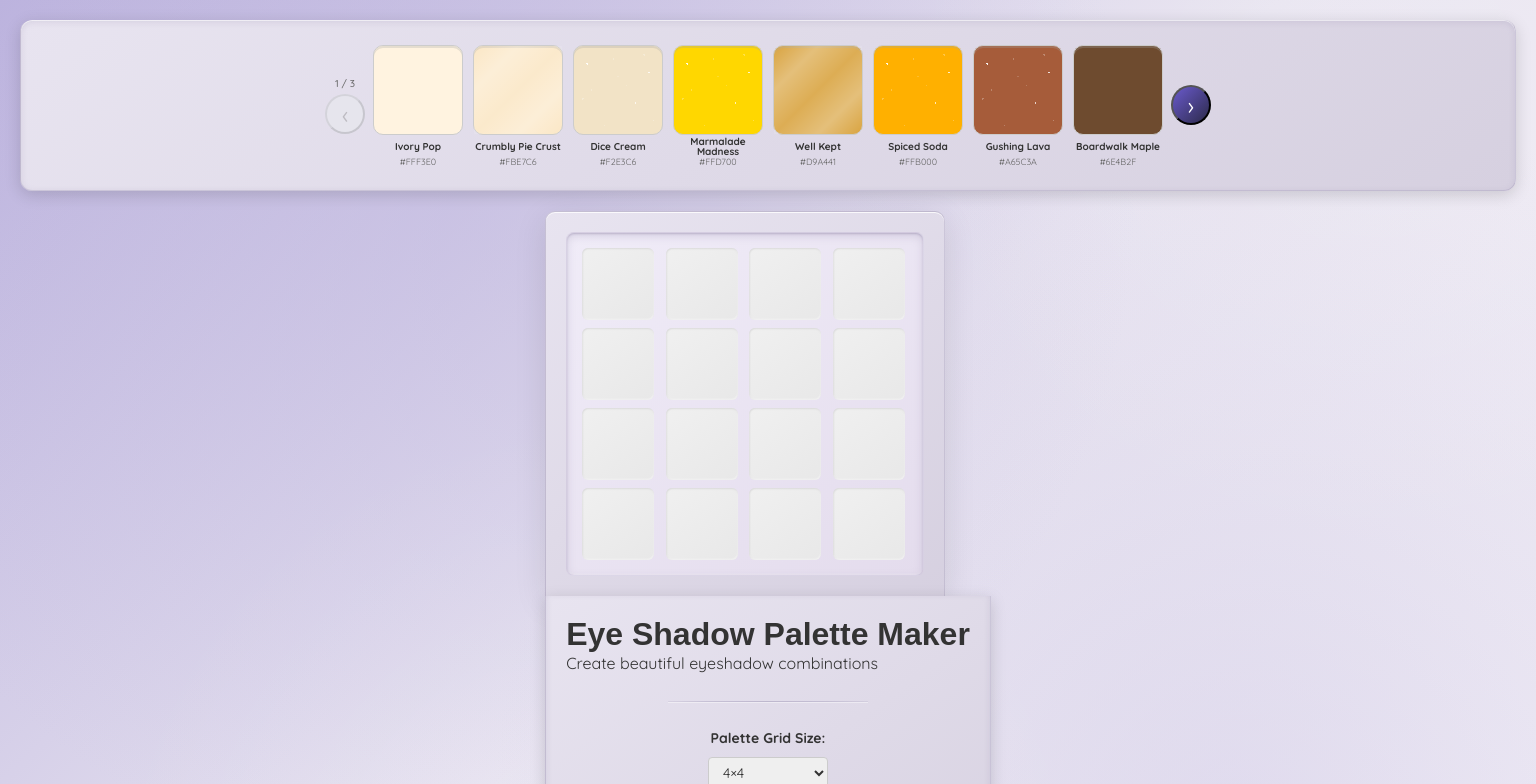
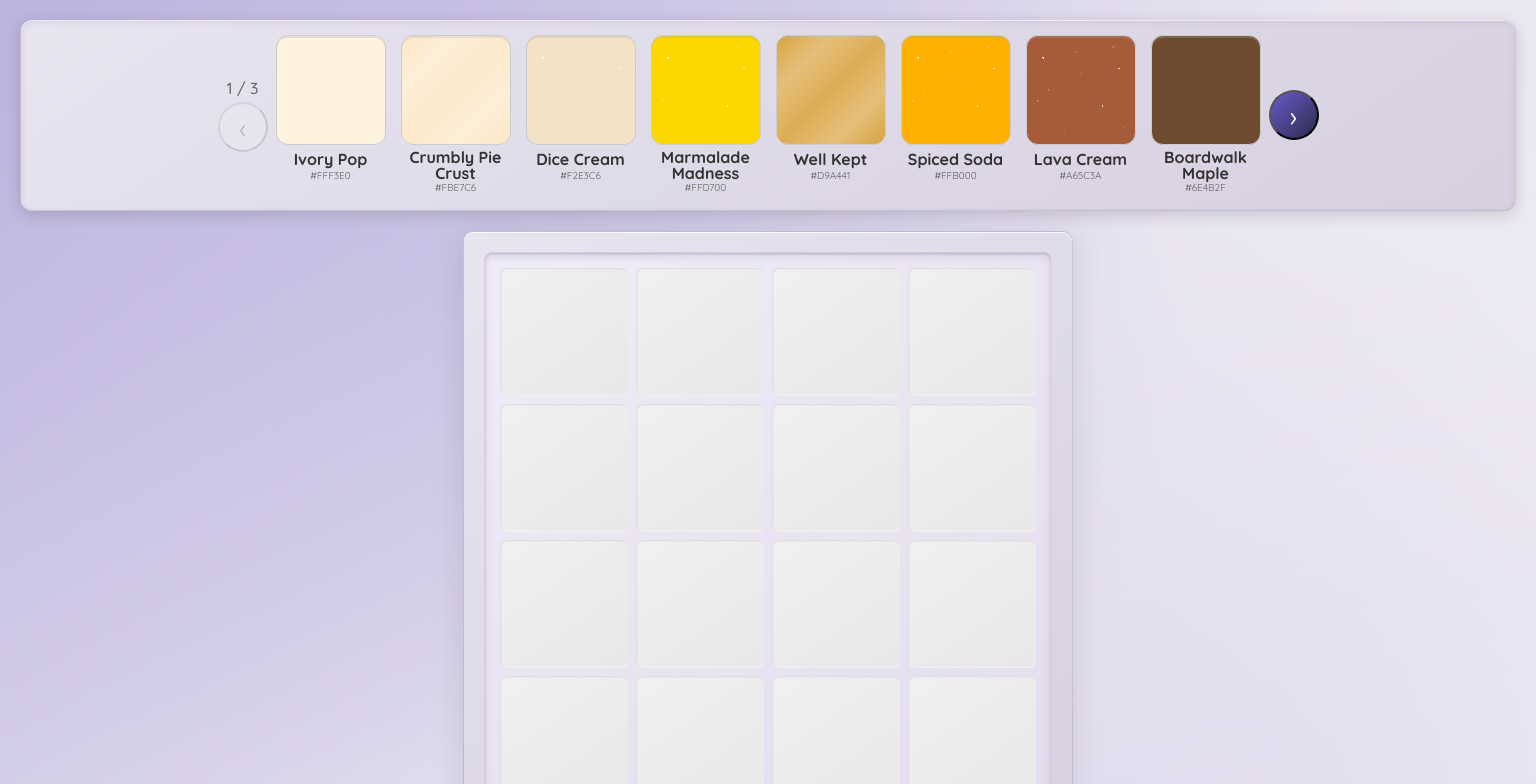
Before and after one commit to ktocdev/eye-shadow-palette-maker, a Vue app: page / in a window 1536 px wide. Shown: the top 784 px of the page. Built offline with nearby package versions, Linux system fonts and the light colour scheme; a web font is replaced by a local one.

Commit message:
ESPM-5 - layout updates

```diff
--- a/components/SwatchesExplorer.vue
+++ b/components/SwatchesExplorer.vue
@@ -34,15 +34,6 @@ const handleClear = () => {
 const handleRandomize = () => {
   paletteGridRef.value?.generateRandomPalette()
 }
-
-// Setup and cleanup
-onMounted(() => {
-  document.body.style.overflow = 'hidden'
-})
-
-onUnmounted(() => {
-  document.body.style.overflow = ''
-})
 </script>
 
 <template>
--- a/components/carousel/ColorCarousel.vue
+++ b/components/carousel/ColorCarousel.vue
@@ -91,7 +91,7 @@ const {
   font-family: var(--font-family-primary);
   font-size: var(--font-size-sm);
   color: var(--color-text-secondary);
-  font-weight: 500;
+  font-weight: var(--font-weight-medium);
   text-align: center;
   min-width: 40px;
 }
@@ -182,7 +182,7 @@ const {
 }
 
 /* Tablet swatch sizing - fixed dimensions */
-@media (min-width: 481px) {
+/* @media (min-width: 481px) {
   .color-carousel {
     padding: 20px;
   }
@@ -214,10 +214,10 @@ const {
     height: 10px;
     margin-top: 2px;
   }
-}
+} */
 
 /* Desktop layout adjustments - container queries handle sizing */
-@media (min-width: 769px) {
+/* @media (min-width: 973px) {
   .color-carousel {
     padding: 25px;
   }
@@ -236,7 +236,7 @@ const {
     height: 12px;
     margin-top: 2px;
   }
-}
+} */
 
 /* Container Queries for smooth responsive transitions */
 @container (max-width: 320px) {
@@ -347,4 +347,49 @@ const {
     font-size: var(--font-size-xs);
   }
 }
+
+/* Large Desktop (1440px and up) */
+@container (min-width: 1440px) {
+  .color-carousel {
+    padding: 30px;
+  }
+
+  .carousel-swatches {
+    min-height: 140px;
+    gap: 15px;
+  }
+
+  .carousel-swatches .swatch-block {
+    width: 110px;
+    height: 160px;
+  }
+
+  .carousel-swatches .swatch {
+    width: 110px;
+    height: 110px;
+    margin-bottom: 5px;
+    border-radius: var(--radius-xl);
+  }
+
+  .carousel-swatches .color-name {
+    font-size: var(--font-size-base);
+    min-height: 18px;
+  }
+
+  .carousel-swatches .hex-code {
+    font-size: var(--font-size-sm);
+    height: 14px;
+  }
+
+  .carousel-arrow {
+    width: 50px;
+    height: 50px;
+    font-size: var(--font-size-2xl);
+  }
+
+  .carousel-info {
+    font-size: var(--font-size-base);
+    min-width: 50px;
+  }
+}
 </style>
--- a/components/grid/GridCell.vue
+++ b/components/grid/GridCell.vue
@@ -98,8 +98,8 @@ const onMiniSwatchTouchEnd = (e) => {
       @touchmove="onMiniSwatchTouchMove"
       @touchend="onMiniSwatchTouchEnd"
     >
-      <div class="mini-color-name">{{ colorData.colorName }}</div>
     </div>
+    <div v-if="colorData" class="mini-color-name">{{ colorData.colorName }}</div>
   </div>
 </template>
 
@@ -137,10 +137,6 @@ const onMiniSwatchTouchEnd = (e) => {
   border-radius: var(--radius-swatch-mini);
   border: var(--border-swatch);
   cursor: grab;
-  display: flex;
-  flex-direction: column;
-  align-items: center;
-  justify-content: center;
   position: relative;
 }
 
@@ -159,14 +155,45 @@ const onMiniSwatchTouchEnd = (e) => {
   font-weight: bold;
   color: var(--color-text-primary);
   text-align: center;
-  margin-top: 2px;
   text-shadow: var(--text-shadow-light);
   pointer-events: none;
   max-width: 64px;
+  position: absolute;
+  top: 50%;
+  left: 50%;
+  transform: translate(-50%, -50%);
+  width: 100%;
+  line-height: 1;
 }
 
 .mini-swatch.dark-mini-swatch .mini-color-name {
   color: var(--color-text-white);
   text-shadow: var(--text-shadow-dark);
 }
+
+/* Large Desktop (1440px and up) */
+@media (min-width: 1440px) {
+  .grid-cell {
+    height: 128px;
+    width: 128px;
+  }
+
+  .mini-color-name {
+    font-family: var(--font-family-primary);
+    font-size: var(--font-size-base);
+    font-weight: bold;
+    color: var(--color-text-primary);
+    text-align: center;
+    text-shadow: var(--text-shadow-light);
+    max-width: none;
+    pointer-events: none;
+    padding: 8px;
+    position: absolute;
+    top: 50%;
+    left: 50%;
+    transform: translate(-50%, -50%);
+    width: 100%;
+    line-height: 1;
+  }
+}
 </style>
--- a/components/grid/GridControls.vue
+++ b/components/grid/GridControls.vue
@@ -61,7 +61,7 @@ const handleSizeChange = (event) => {
   }
 }
 
-@media (min-width: 769px) {
+@media (min-width: 973px) {
   .grid-controls {
     justify-content: flex-start;
   }
--- a/components/grid/PaletteGrid.vue
+++ b/components/grid/PaletteGrid.vue
@@ -137,8 +137,7 @@ defineExpose({
   background: var(--gradient-container-primary);
   border-radius: var(--radius-grid-container-top);
   box-shadow: var(--shadow-grid-container);
-  max-width: 100%;
-  border: 1px solid rgba(139,129,165,0.3);
+  border: var(--border-container);
   border-bottom: none;
 }
 
@@ -149,7 +148,7 @@ defineExpose({
   background: var(--gradient-container-secondary);
   border-radius: var(--radius-container);
   box-shadow: var(--shadow-grid-inner);
-  border: 1px solid rgba(139,129,165,0.2);
+  border: var(--border-container-light);
 }
 
 /* Tablet and up */
@@ -161,12 +160,11 @@ defineExpose({
 }
 
 /* Desktop and up */
-@media (min-width: 769px) {
+@media (min-width: 973px) {
   .palette-grid-container {
     margin-top: 0;
     padding: 20px;
     box-shadow: var(--shadow-grid-container-desktop);
-    max-width: 400px;
     flex: 1 1 auto;
   }
 }
--- a/composables/useResponsive.js
+++ b/composables/useResponsive.js
@@ -10,7 +10,7 @@ export function useResponsive() {
   // Breakpoints (matching CSS)
   const breakpoints = {
     mobile: 481,
-    tablet: 769
+    tablet: 973
   }
 
   // Computed breakpoint checks
--- a/data/colors.json
+++ b/data/colors.json
@@ -51,9 +51,9 @@
         ],
         "browns": [
           {
-            "name": "Gushing Lava",
+            "name": "Lava Cream",
             "hex": "#A65C3A",
-            "id": "lava-caress",
+            "id": "lava-cream",
             "is_dark": true,
             "effect": "sparkly"
           },
@@ -152,23 +152,23 @@
         ],
         "greens": [
           {
-            "name": "Vintage Kitchen",
+            "name": "Botanic Bliss",
             "hex": "#B4F8C8",
-            "id": "vintage-ktichen",
+            "id": "Botanic-Bliss",
             "is_dark": false,
             "effect": "matte"
           },
           {
-            "name": "Spiked Absinthe",
+            "name": "Absinthe",
             "hex": "#39FF14",
-            "id": "spiked-absinthe",
+            "id": "absinthe",
             "is_dark": false,
             "effect": "sparkly"
           },
           {
-            "name": "Crawling Ivy",
+            "name": "Covered in Ivy",
             "hex": "#2C7265",
-            "id": "crawling-Ivy",
+            "id": "covering-in-Ivy",
             "is_dark": true,
             "effect": "matte"
           }
--- a/styles/shared.css
+++ b/styles/shared.css
@@ -251,7 +251,7 @@ h1 {
 }
 
 /* Desktop (769px and up) */
-@media (min-width: 769px) {
+@media (min-width: 973px) {
   .palette-lid {
     padding: 20px;
     border-radius: var(--radius-palette-lid-bottom-desktop);
--- a/styles/variables.css
+++ b/styles/variables.css
@@ -140,5 +140,6 @@
   /* Complete Border Styles */
   --border-standard: var(--border-width-thin) solid var(--border-color-light);
   --border-container: var(--border-width-thin) solid var(--border-color-medium);
+  --border-container-light: var(--border-width-thin) solid rgba(139, 129, 165, 0.2);
   --border-swatch: var(--border-width-thin) solid var(--border-color-dark);
 }
```
